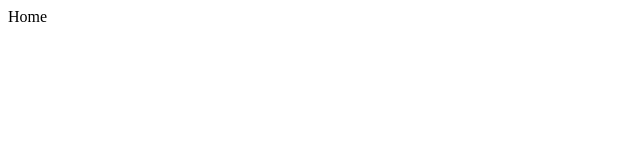
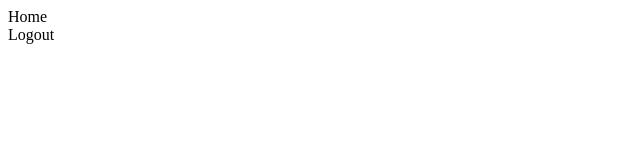
Before and after one commit to Amanthukral12/Parking-App, a React (Vite) app in the folder Frontend/: page / in a window 1280 px wide. Shown: the top 160 px of the page, without its empty margins (0-640 px from the left). Built offline with nearby package versions, Linux system fonts and the light colour scheme.

Commit message:
Adding logic for logout

```diff
--- a/Frontend/src/context/AuthProvider.jsx
+++ b/Frontend/src/context/AuthProvider.jsx
@@ -64,12 +64,26 @@ const AuthProvider = ({ children }) => {
     }
   };
 
+  const logout = async () => {
+    try {
+      const res = await axios.post("/api/v1/users/logout");
+      authDispatch({
+        type: "LOGOUT",
+      });
+      return res;
+    } catch (error) {
+      console.log(error);
+      throw error;
+    }
+  };
+
   return (
     <AuthContext.Provider
       value={{
         register,
         loadUser,
         login,
+        logout,
         token: authState.token,
         isAuthenticated: authState.isAuthenticated,
         loading: authState.loading,
--- a/Frontend/src/pages/Home.jsx
+++ b/Frontend/src/pages/Home.jsx
@@ -1,7 +1,40 @@
-import React from "react";
-
+import { useNavigate } from "react-router-dom";
+import { UserAuth } from "../context/AuthProvider.jsx";
+import { toast } from "react-toastify";
 const Home = () => {
-  return <div>Home</div>;
+  const { logout } = UserAuth();
+  const navigate = useNavigate();
+  const logoutHandler = async (e) => {
+    e.preventDefault();
+    try {
+      await logout();
+      toast.success("User logged out successfully");
+      navigate("/login");
+    } catch (error) {
+      if (error.response && error.response.data) {
+        const parser = new DOMParser();
+        const htmlDoc = parser.parseFromString(
+          error.response.data,
+          "text/html"
+        );
+        let errorMessage = htmlDoc.body.textContent.trim();
+        const index = errorMessage.indexOf("at");
+        if (index !== -1) {
+          errorMessage = errorMessage.substring(0, index);
+          errorMessage = errorMessage.replace("Error: ", "");
+        }
+        toast.error(errorMessage);
+      } else {
+        toast.error(error.message);
+      }
+    }
+  };
+  return (
+    <div>
+      <div>Home</div>
+      <div onClick={logoutHandler}>Logout</div>
+    </div>
+  );
 };
 
 export default Home;
--- a/Frontend/src/reducers/AuthReducer.jsx
+++ b/Frontend/src/reducers/AuthReducer.jsx
@@ -26,6 +26,14 @@ export const authReducer = (state, action) => {
         isAuthenticated: true,
         loading: false,
       };
+    case "LOGOUT":
+      localStorage.clear();
+      return {
+        ...state,
+        isAuthenticated: false,
+        user: null,
+        loading: false,
+      };
     default:
       state;
   }
```
